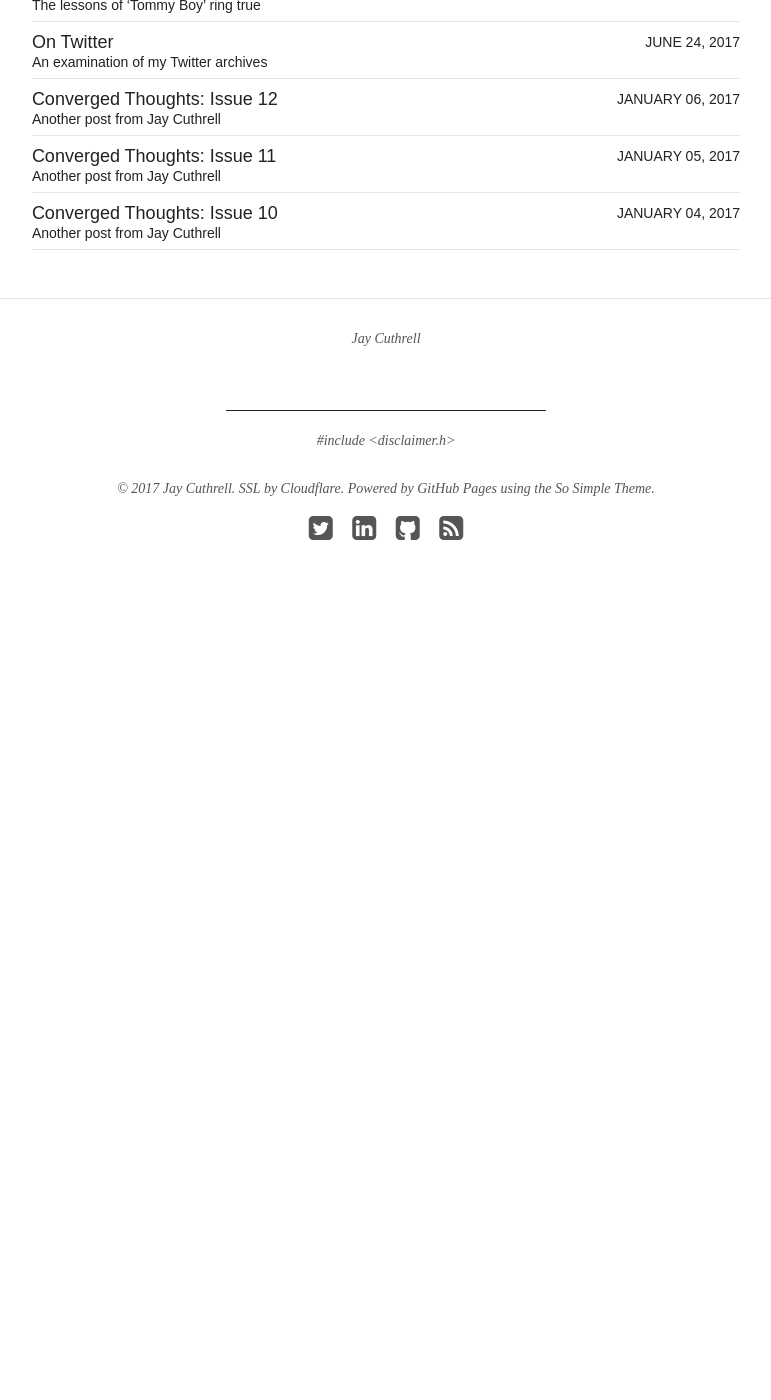
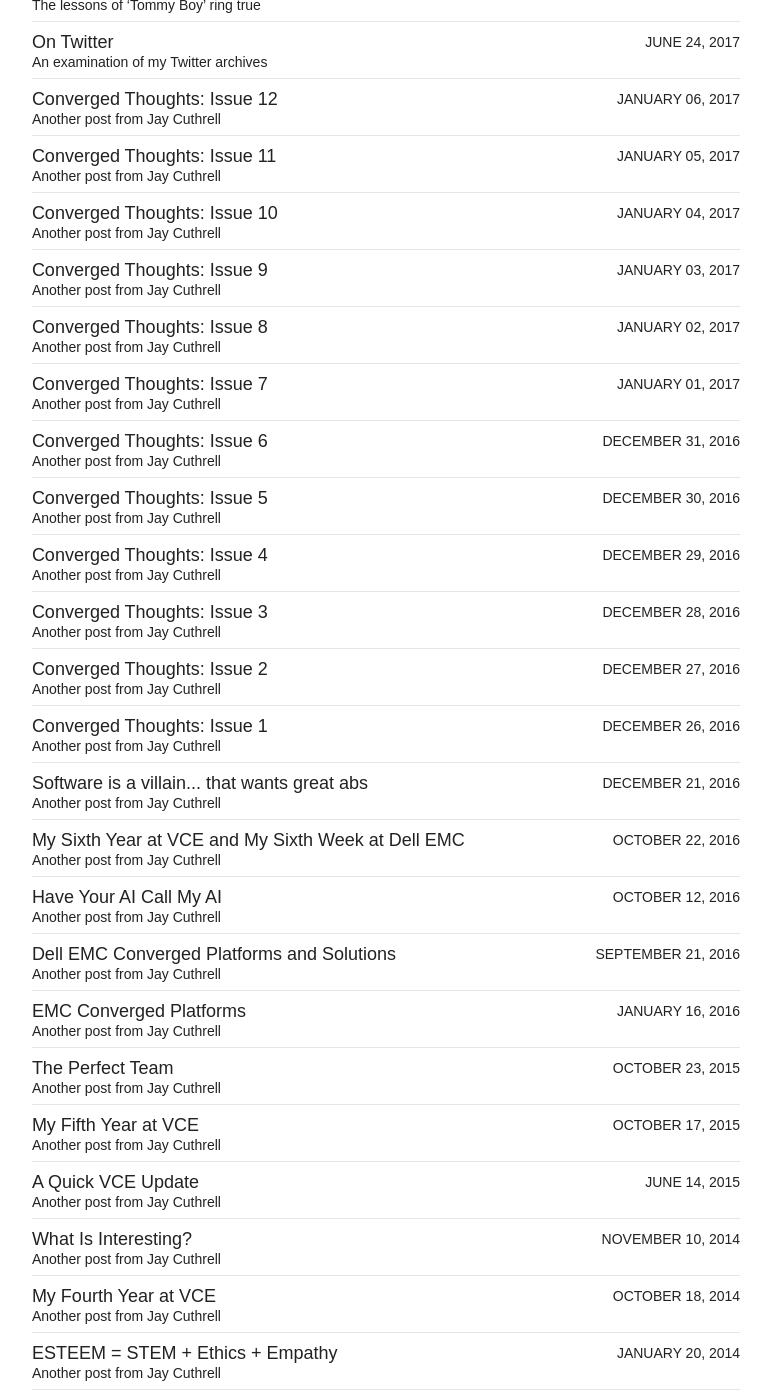
Before and after one commit to nsshommo/jaycuthrell.github.io, a Jekyll site: the page built from index.md, in a window 1280 px wide and 1400 px high, scrolled down 2300 px. Shown: the whole window, without its empty margins (254-1025 px from the left). Built offline with Jekyll 4.4.1, drawn with Linux system fonts in a browser that asks for light colours; nearby versions of some CDN libraries; comment, search, counter and statistics services are not loaded; before the commit the page ends 2940 px from its top, so only the background shows below that; some of the changed text lies outside the part shown.

Commit message:
show all blog posts

```diff
--- a/index.md
+++ b/index.md
@@ -33,7 +33,7 @@ Please read my [disclosure](https://jaycuthrell.com/disclosure/).
 
 
 <ul class="post-list">
-{% for post in site.posts limit:5 %}
+{% for post in site.posts limit:500 %}
   <li><article><a href="{{ site.url }}{{ post.url }}">{{ post.title }} <span class="entry-date"><time datetime="{{ post.date | date_to_xmlschema }}">{{ post.date | date: "%B %d, %Y" }}</time></span>{% if post.excerpt %} <span class="excerpt">{{ post.excerpt | remove: '\[ ... \]' | remove: '\( ... \)' | markdownify | strip_html | strip_newlines | escape_once }}</span>{% endif %}</a></article></li>
 {% endfor %}
 </ul>
```
